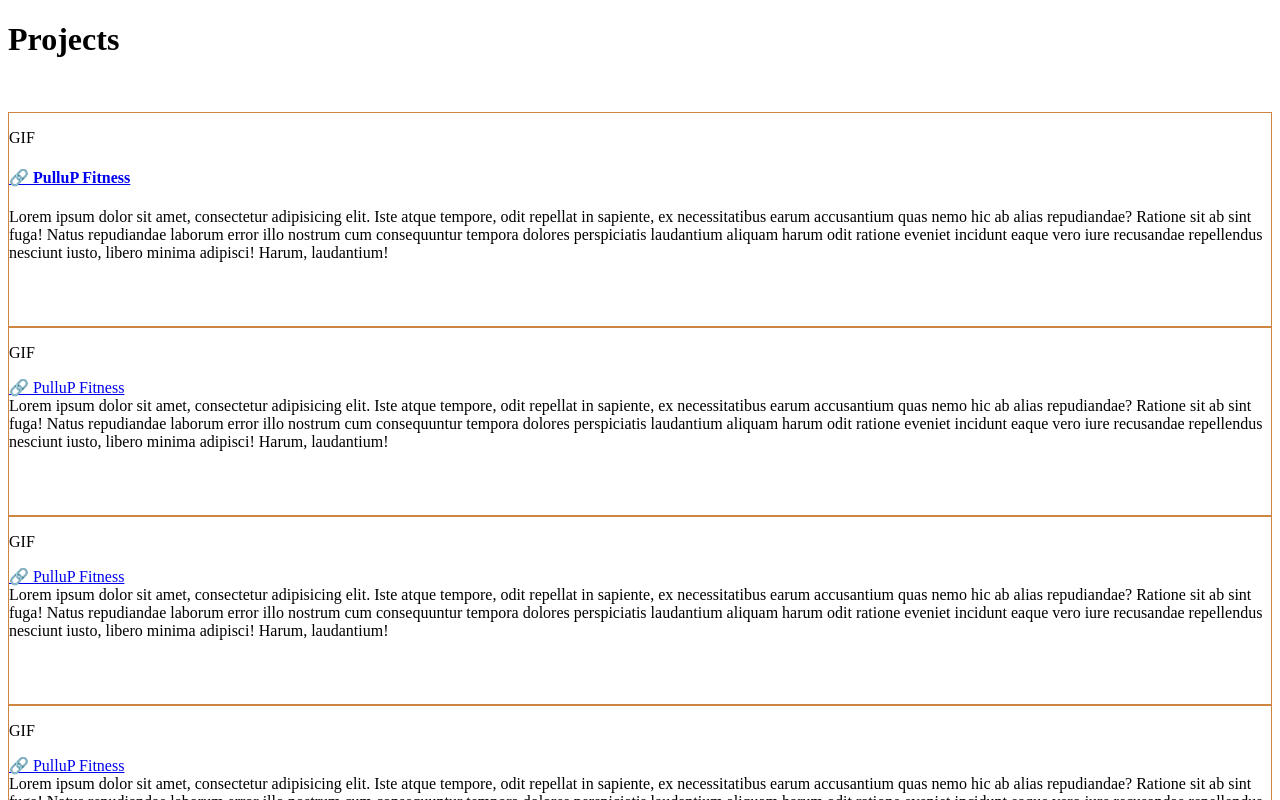
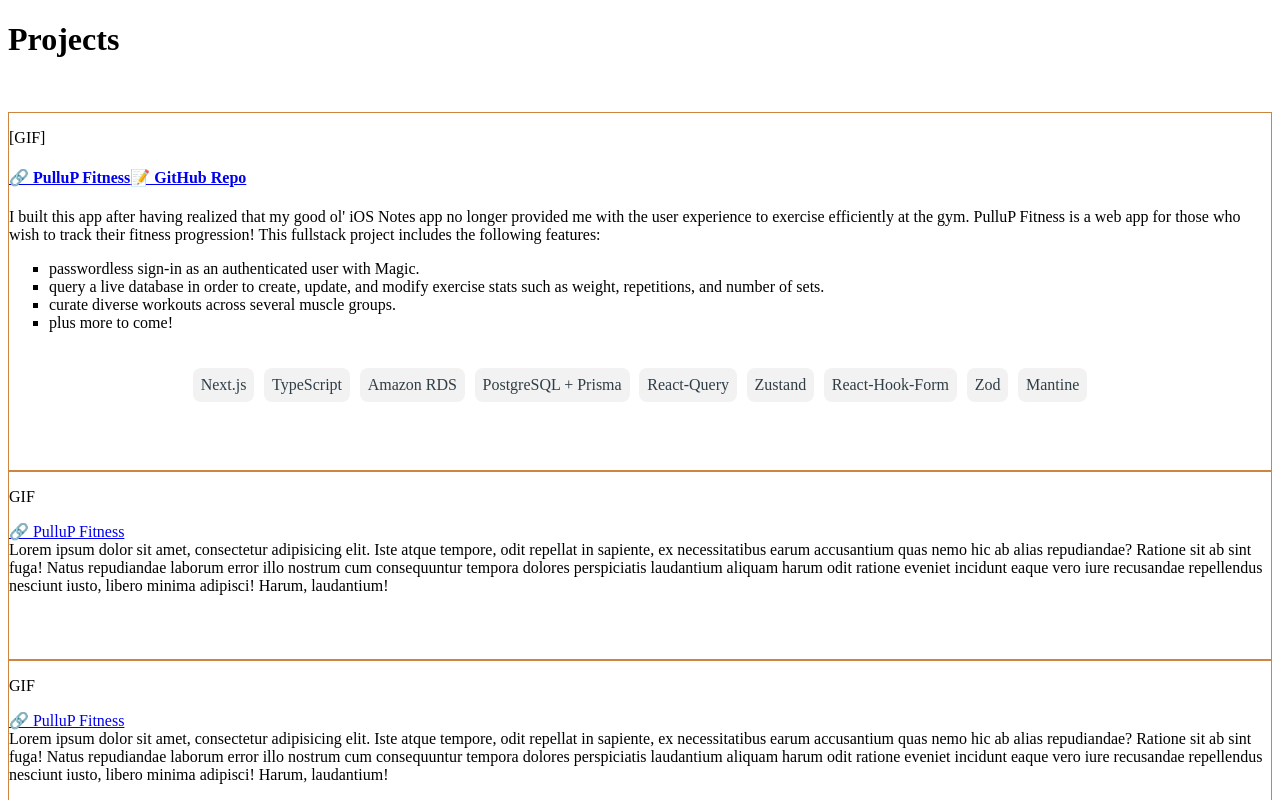
Before and after one commit to avilldaniel/portfolio-v1, a Next.js app: page / in a window 1280 px wide. Shown: the top 800 px of the page. Built offline with nearby package versions, Linux system fonts and the light colour scheme.

Commit message:
style: updated aboutMe and projects list

```diff
--- a/src/pages/index.tsx
+++ b/src/pages/index.tsx
@@ -1,7 +1,14 @@
 import type { NextPage } from "next";
 import sx from "../styles/Home.module.css";
+import aboutSx from "../styles/About.module.css";
+import { useMyStore } from "../utils/zustand-store";
 
 const Home: NextPage = () => {
+  const theme = useMyStore((state) => state.theme);
+  const badgeStyle = {
+    background: theme === "dark" ? "#f2f2f2" : "#354F52",
+    color: theme === "dark" ? "#2f3e46" : "#f2f2f2",
+  };
   return (
     <div className="container">
       <div className="content">
@@ -10,7 +17,7 @@
         {/* PulluP Fitness */}
         <section className={sx.proj}>
           <div className={sx["proj-demo"]}>
-            <p>GIF</p>
+            <p>[GIF]</p>
             <h4>
               <a
                 href="https://pullup-app.vercel.app/u/signin"
@@ -19,16 +26,44 @@
               >
                 🔗 PulluP Fitness
               </a>
+              <a
+                href="https://github.com/avilldaniel/pullup-fitness"
+                target="_blank"
+                rel="noopener noreferrer"
+              >
+                📝 GitHub Repo
+              </a>
             </h4>
           </div>
+
           <summary className={sx["proj-desc"]}>
-            Lorem ipsum dolor sit amet, consectetur adipisicing elit. Iste atque
-            tempore, odit repellat in sapiente, ex necessitatibus earum
-            accusantium quas nemo hic ab alias repudiandae? Ratione sit ab sint
-            fuga! Natus repudiandae laborum error illo nostrum cum consequuntur
-            tempora dolores perspiciatis laudantium aliquam harum odit ratione
-            eveniet incidunt eaque vero iure recusandae repellendus nesciunt
-            iusto, libero minima adipisci! Harum, laudantium!
+            I built this app after having realized that my good ol' iOS Notes
+            app no longer provided me with the user experience to exercise
+            efficiently at the gym. PulluP Fitness is a web app for those who
+            wish to track their fitness progression! This fullstack project
+            includes the following features:
+            <br />
+            <ul style={{ listStyle: "square", paddingLeft: "40px" }}>
+              <li>passwordless sign-in as an authenticated user with Magic.</li>
+              <li>
+                query a live database in order to create, update, and modify
+                exercise stats such as weight, repetitions, and number of sets.
+              </li>
+              <li>curate diverse workouts across several muscle groups.</li>
+              <li>plus more to come!</li>
+            </ul>
+            {/* Tech used */}
+            <div className={aboutSx.badges}>
+              <article style={badgeStyle}>Next.js</article>
+              <article style={badgeStyle}>TypeScript</article>
+              <article style={badgeStyle}>Amazon RDS</article>
+              <article style={badgeStyle}>PostgreSQL + Prisma</article>
+              <article style={badgeStyle}>React-Query</article>
+              <article style={badgeStyle}>Zustand</article>
+              <article style={badgeStyle}>React-Hook-Form</article>
+              <article style={badgeStyle}>Zod</article>
+              <article style={badgeStyle}>Mantine</article>
+            </div>
           </summary>
         </section>
 
```
Also changed, not shown: src/components/Footer.tsx (+3 -5 lines), src/pages/about.tsx (+10 -5 lines).
